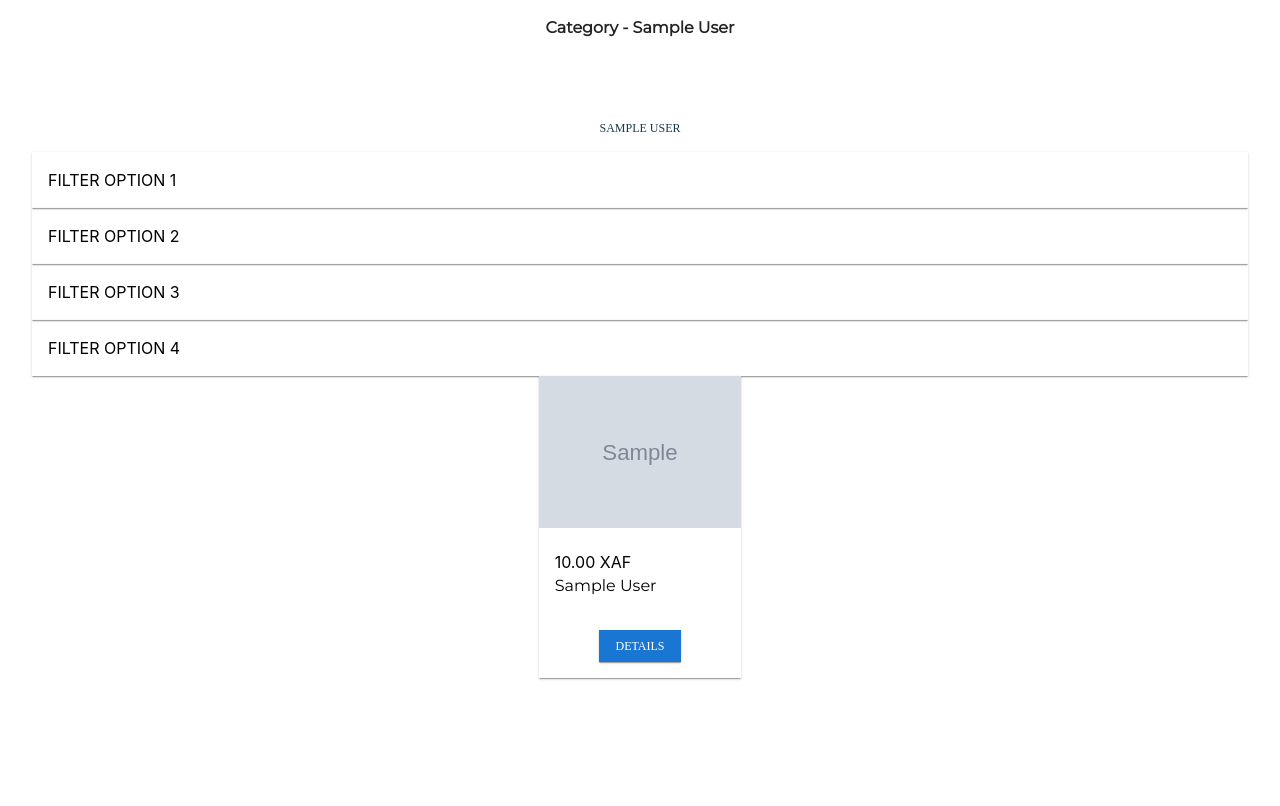
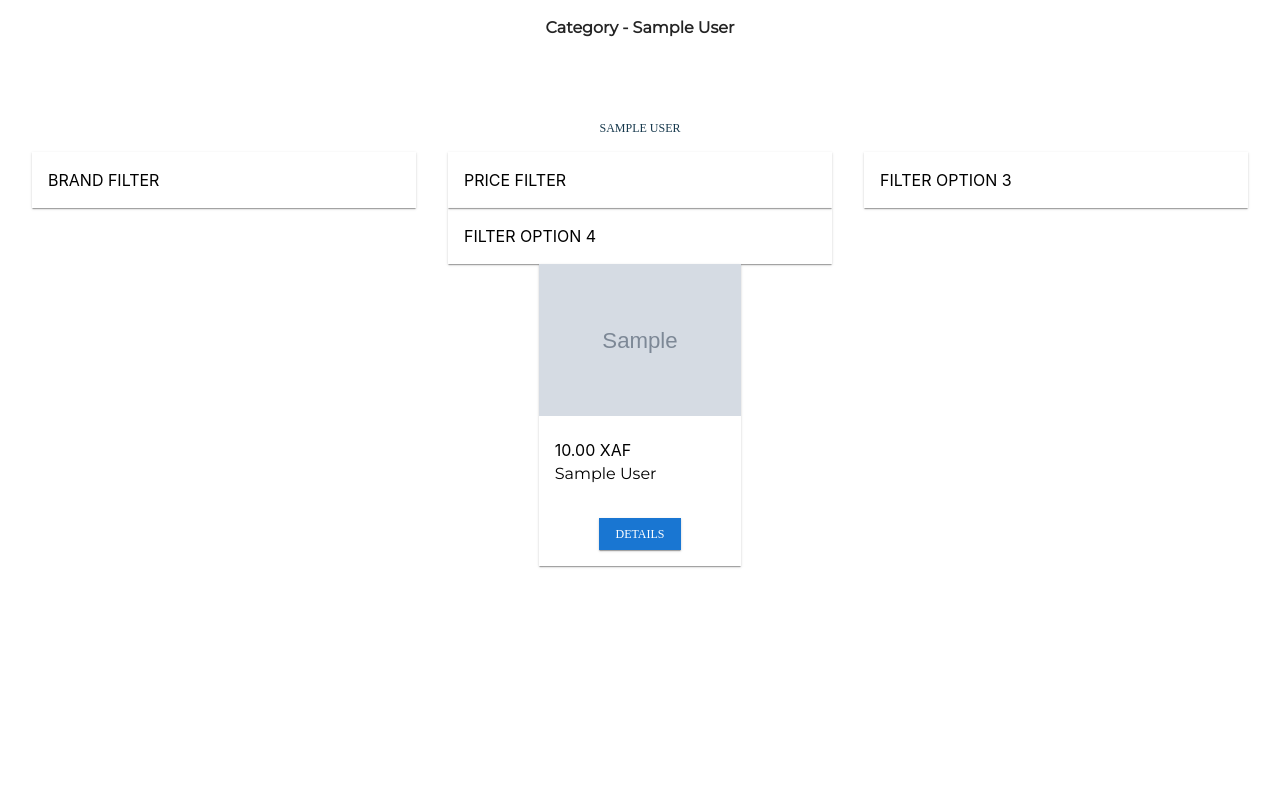
Before and after one commit to cyrildzumts/lyshop, a Django app: page /catalog/categories/detail/00000000-0000-0000-0000-000000000001/ in a window 1280 px wide. Shown: the part 48-854 px from the top of the page. Run offline with Django 3.2, Linux system fonts and the light colour scheme; tables that the repository leaves empty hold one stand-in row (values such as "Sample post"); grey boxes marked "Sample" are stand-in pictures; some libraries are stand-ins or nearby versions.

Commit message:
Minor update

```diff
--- a/catalog/templates/catalog_base.html
+++ b/catalog/templates/catalog_base.html
@@ -39,29 +39,29 @@
 {% endblock CATEGORIES %}
 {% block FILTER %}
 
-<div id="filter" class="flex-column">
-    <div class="col-m-12 col-12">
+<div id="filter" class="container">
+    <div class="col-m-12 col-4">
         <div class="filter-option mat-box">
             <ul class="mat-box-content">
-                <li><span>{% trans "FILTER OPTION 1" %}</span></li>
+                <li><span>{% trans "BRAND FILTER" %}</span></li>
             </ul>
         </div>
     </div>
-    <div class="col-m-12 col-12">
+    <div class="col-m-12 col-4">
         <div class="filter-option mat-box">
             <ul class="mat-box-content">
-                <li><span>{% trans "FILTER OPTION 2" %}</span></li>
+                <li><span>{% trans "PRICE FILTER" %}</span></li>
             </ul>
         </div>
     </div>
-    <div class="col-m-12 col-12">
+    <div class="col-m-12 col-4">
         <div class="filter-option mat-box">
             <ul class="mat-box-content">
                 <li><span>{% trans "FILTER OPTION 3" %}</span></li>
             </ul>
         </div>
     </div>
-    <div class="col-m-12 col-12">
+    <div class="col-m-12 col-4">
         <div class="filter-option mat-box">
             <ul class="mat-box-content">
                 <li><span>{% trans "FILTER OPTION 4" %}</span></li>
```
